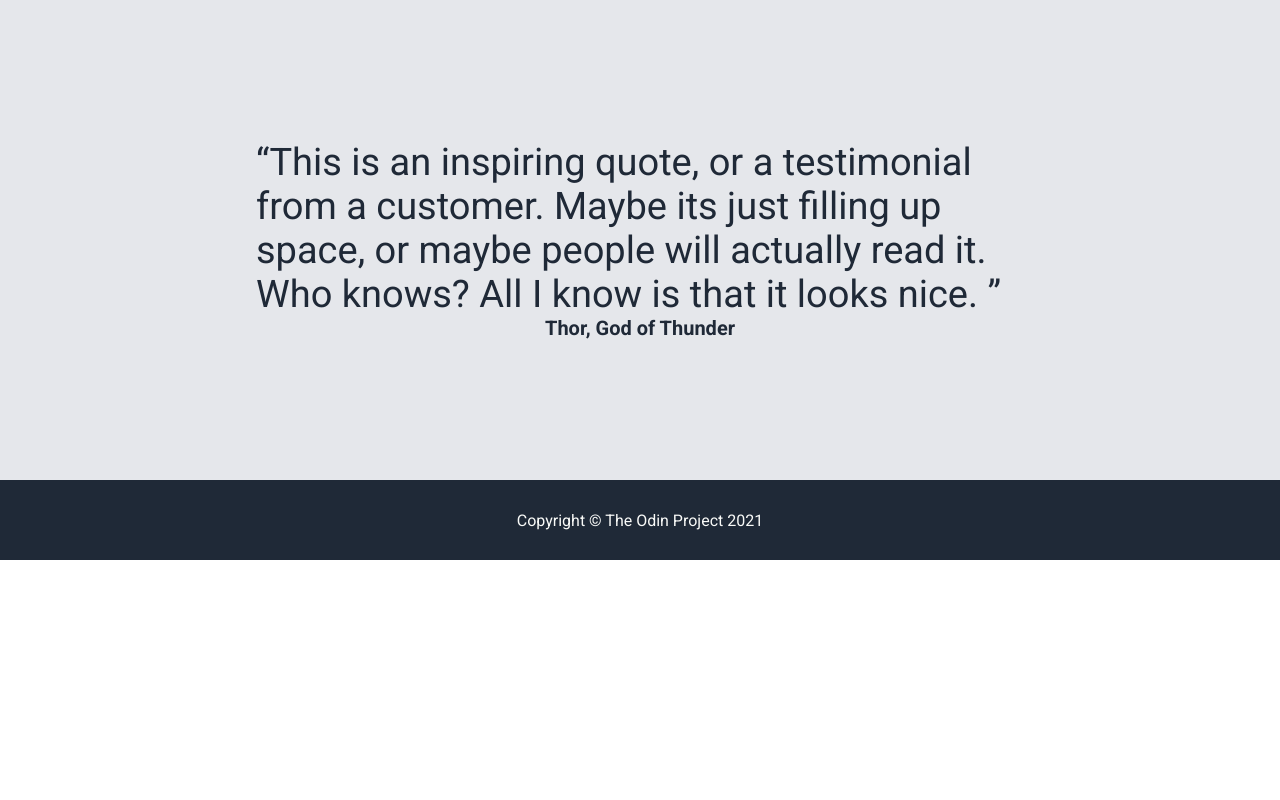
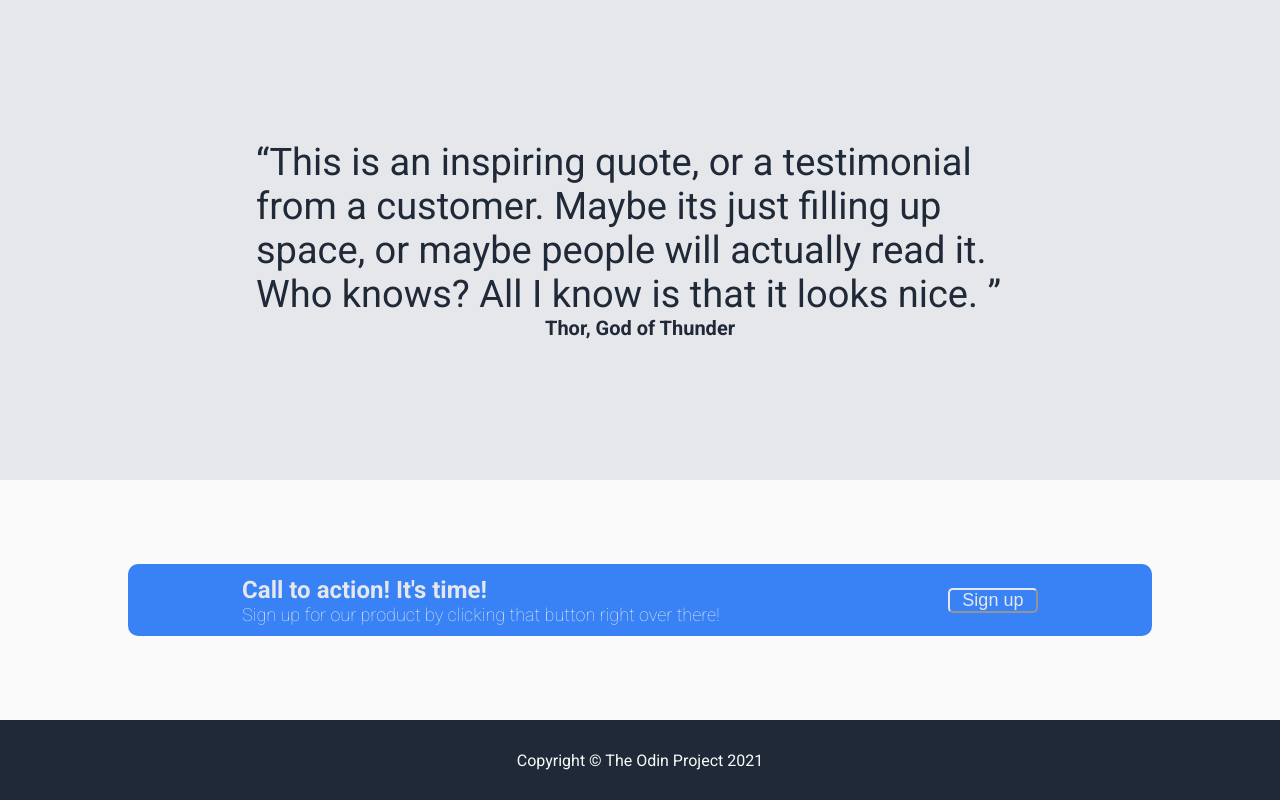
Before and after one commit to OverLuked/Landing-page, a plain HTML site: page index.html in a window 1280 px wide. Shown: the part 1432-2232 px from the top of the page. Before the commit the page ends 1992 px from the top, so only its background shows below. Drawn offline with Linux system fonts and the light colour scheme.

```diff
--- a/index.html
+++ b/index.html
@@ -91,6 +91,24 @@
         </q>
         <p class="roboto-bold">Thor, God of Thunder</p>
     </div>
+    <!-- BUTTON -->
+     <div class="action-container">
+        <div class="action-card">
+            <div class="action-text">
+                <h1 class="action-title roboto-bold">
+                    Call to action! It's time!
+                </h1>
+                <p class="action-description roboto-thin">
+                    Sign up for our product by clicking
+                    that button right over there!
+                </p>
+            </div>
+            <button>
+                Sign up
+            </button>
+        </div>
+     </div>
+    <!-- FOOTER -->
     <div class="footer-container roboto-regular">
         <p>Copyright © The Odin Project 2021</p>
     </div>
--- a/style.css
+++ b/style.css
@@ -148,6 +148,42 @@
     font-size: 20px;
 }
 
+.action-container {
+    background-color: #f9faf9;
+    height: 15em;
+    display: flex;
+    justify-content: center;
+    align-items: center;
+}
+
+.action-card {
+    background-color: #3882f6;
+    color: #e5e7eb;
+    display: flex;
+    border-radius: 10px;
+    justify-content: space-around;
+    align-items: center;
+    width: 80%;
+    height: 30%;
+}
+
+.action-title {
+    font-size: 24px;
+}
+
+.action-description {
+    font-size: 18px;
+}
+
+.action-card button {
+    color: inherit;
+    background-color: #3882f6;
+    border-color: #e5e7eb;
+    border-radius: 5px;
+    font-size: 18px;
+    width: 5em;
+}
+
 .footer-container {
     background-color: #1f2937;
     display: flex;
```
